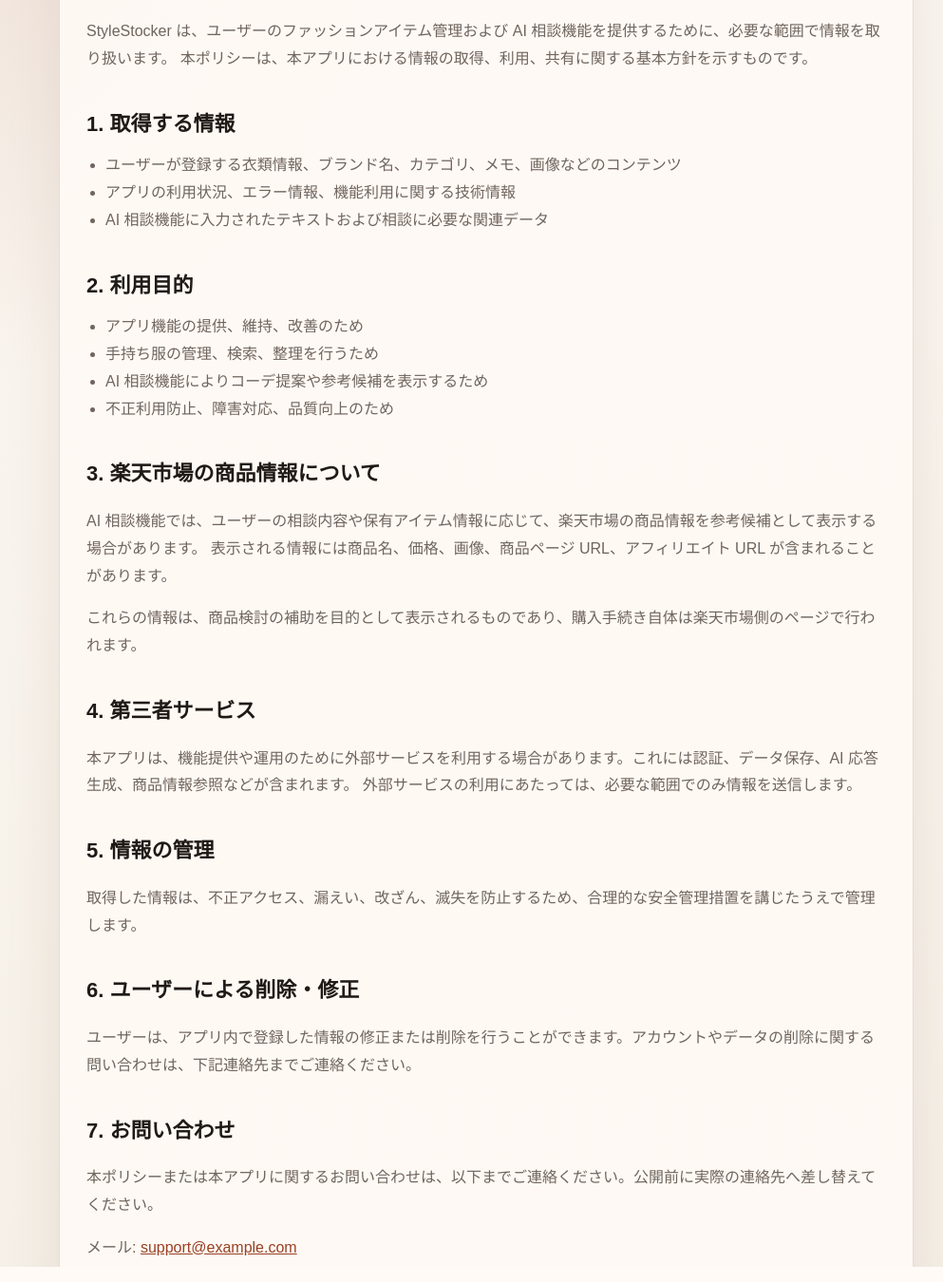
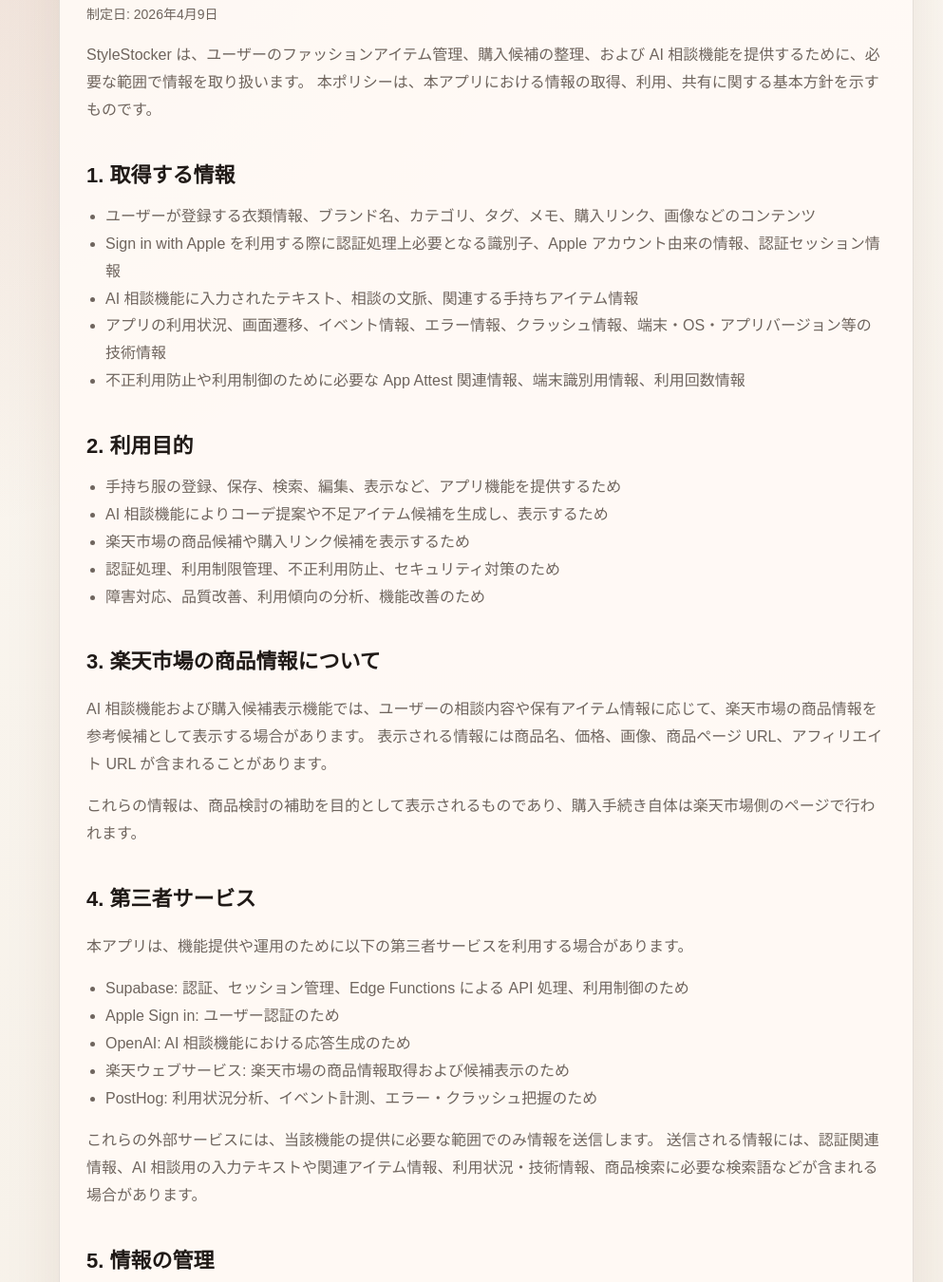
Before and after one commit to ryouta775/StyleStocker, a plain HTML site: page docs/privacy.html in a window 1280 px wide. Shown: the part 191-1541 px from the top of the page at 95% size, without its empty margins (128-1121 px from the left). Drawn offline with Linux system fonts and the light colour scheme.

Commit message:
Update privacy policy

```diff
--- a/docs/privacy.html
+++ b/docs/privacy.html
@@ -98,30 +98,34 @@
       <a class="back" href="index.html">← StyleStocker トップへ戻る</a>
       <h1>プライバシーポリシー</h1>
       <p class="meta">対象サービス: StyleStocker</p>
+      <p class="meta">制定日: 2026年4月9日</p>
 
       <p>
-        StyleStocker は、ユーザーのファッションアイテム管理および AI 相談機能を提供するために、必要な範囲で情報を取り扱います。
+        StyleStocker は、ユーザーのファッションアイテム管理、購入候補の整理、および AI 相談機能を提供するために、必要な範囲で情報を取り扱います。
         本ポリシーは、本アプリにおける情報の取得、利用、共有に関する基本方針を示すものです。
       </p>
 
       <h2>1. 取得する情報</h2>
       <ul>
-        <li>ユーザーが登録する衣類情報、ブランド名、カテゴリ、メモ、画像などのコンテンツ</li>
-        <li>アプリの利用状況、エラー情報、機能利用に関する技術情報</li>
-        <li>AI 相談機能に入力されたテキストおよび相談に必要な関連データ</li>
+        <li>ユーザーが登録する衣類情報、ブランド名、カテゴリ、タグ、メモ、購入リンク、画像などのコンテンツ</li>
+        <li>Sign in with Apple を利用する際に認証処理上必要となる識別子、Apple アカウント由来の情報、認証セッション情報</li>
+        <li>AI 相談機能に入力されたテキスト、相談の文脈、関連する手持ちアイテム情報</li>
+        <li>アプリの利用状況、画面遷移、イベント情報、エラー情報、クラッシュ情報、端末・OS・アプリバージョン等の技術情報</li>
+        <li>不正利用防止や利用制御のために必要な App Attest 関連情報、端末識別用情報、利用回数情報</li>
       </ul>
 
       <h2>2. 利用目的</h2>
       <ul>
-        <li>アプリ機能の提供、維持、改善のため</li>
-        <li>手持ち服の管理、検索、整理を行うため</li>
-        <li>AI 相談機能によりコーデ提案や参考候補を表示するため</li>
-        <li>不正利用防止、障害対応、品質向上のため</li>
+        <li>手持ち服の登録、保存、検索、編集、表示など、アプリ機能を提供するため</li>
+        <li>AI 相談機能によりコーデ提案や不足アイテム候補を生成し、表示するため</li>
+        <li>楽天市場の商品候補や購入リンク候補を表示するため</li>
+        <li>認証処理、利用制限管理、不正利用防止、セキュリティ対策のため</li>
+        <li>障害対応、品質改善、利用傾向の分析、機能改善のため</li>
       </ul>
 
       <h2>3. 楽天市場の商品情報について</h2>
       <p>
-        AI 相談機能では、ユーザーの相談内容や保有アイテム情報に応じて、楽天市場の商品情報を参考候補として表示する場合があります。
+        AI 相談機能および購入候補表示機能では、ユーザーの相談内容や保有アイテム情報に応じて、楽天市場の商品情報を参考候補として表示する場合があります。
         表示される情報には商品名、価格、画像、商品ページ URL、アフィリエイト URL が含まれることがあります。
       </p>
       <p>
@@ -129,19 +133,35 @@
       </p>
 
       <h2>4. 第三者サービス</h2>
+      <p>本アプリは、機能提供や運用のために以下の第三者サービスを利用する場合があります。</p>
+      <ul>
+        <li>Supabase: 認証、セッション管理、Edge Functions による API 処理、利用制御のため</li>
+        <li>Apple Sign in: ユーザー認証のため</li>
+        <li>OpenAI: AI 相談機能における応答生成のため</li>
+        <li>楽天ウェブサービス: 楽天市場の商品情報取得および候補表示のため</li>
+        <li>PostHog: 利用状況分析、イベント計測、エラー・クラッシュ把握のため</li>
+      </ul>
       <p>
-        本アプリは、機能提供や運用のために外部サービスを利用する場合があります。これには認証、データ保存、AI 応答生成、商品情報参照などが含まれます。
-        外部サービスの利用にあたっては、必要な範囲でのみ情報を送信します。
+        これらの外部サービスには、当該機能の提供に必要な範囲でのみ情報を送信します。
+        送信される情報には、認証関連情報、AI 相談用の入力テキストや関連アイテム情報、利用状況・技術情報、商品検索に必要な検索語などが含まれる場合があります。
       </p>
 
       <h2>5. 情報の管理</h2>
       <p>
         取得した情報は、不正アクセス、漏えい、改ざん、滅失を防止するため、合理的な安全管理措置を講じたうえで管理します。
       </p>
+      <p>
+        ユーザーが登録した衣類情報や一部の画像データ、購入候補キャッシュ等は端末内に保存される場合があります。
+        また、認証、AI 相談、不正利用防止、利用回数管理に必要な情報は、サービス提供に必要な範囲でサーバー側に送信・保存される場合があります。
+      </p>
 
       <h2>6. ユーザーによる削除・修正</h2>
       <p>
-        ユーザーは、アプリ内で登録した情報の修正または削除を行うことができます。アカウントやデータの削除に関する問い合わせは、下記連絡先までご連絡ください。
+        ユーザーは、アプリ内で登録した衣類情報等について、修正または削除を行うことができます。
+        アプリを削除した場合、端末内に保存されたデータは端末から削除されますが、サーバー側に保存された認証・利用管理情報等は直ちに消去されない場合があります。
+      </p>
+      <p>
+        アカウントやサーバー側データの削除を希望する場合は、下記連絡先までご連絡ください。法令上または運営上保存が必要な情報を除き、合理的な期間内に対応します。
       </p>
 
       <h2>7. お問い合わせ</h2>
@@ -149,7 +169,7 @@
         本ポリシーまたは本アプリに関するお問い合わせは、以下までご連絡ください。公開前に実際の連絡先へ差し替えてください。
       </p>
       <p>
-        メール: <a href="mailto:support@example.com">support@example.com</a>
+        メール: <a href="mailto:ryota.appjob@gmail.com">ryota.appjob@gmail.com</a>
       </p>
 
       <h2>8. 改定</h2>
```
